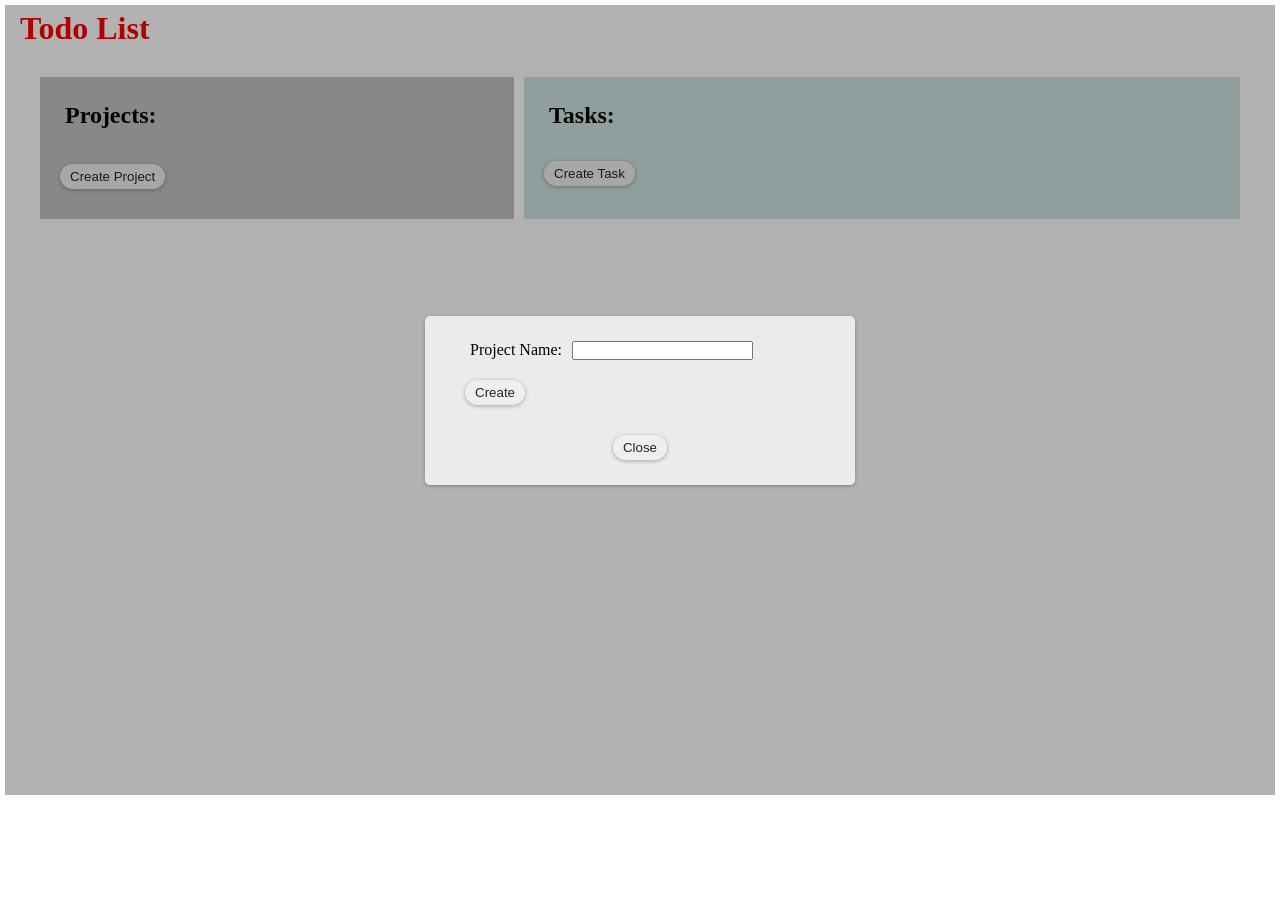
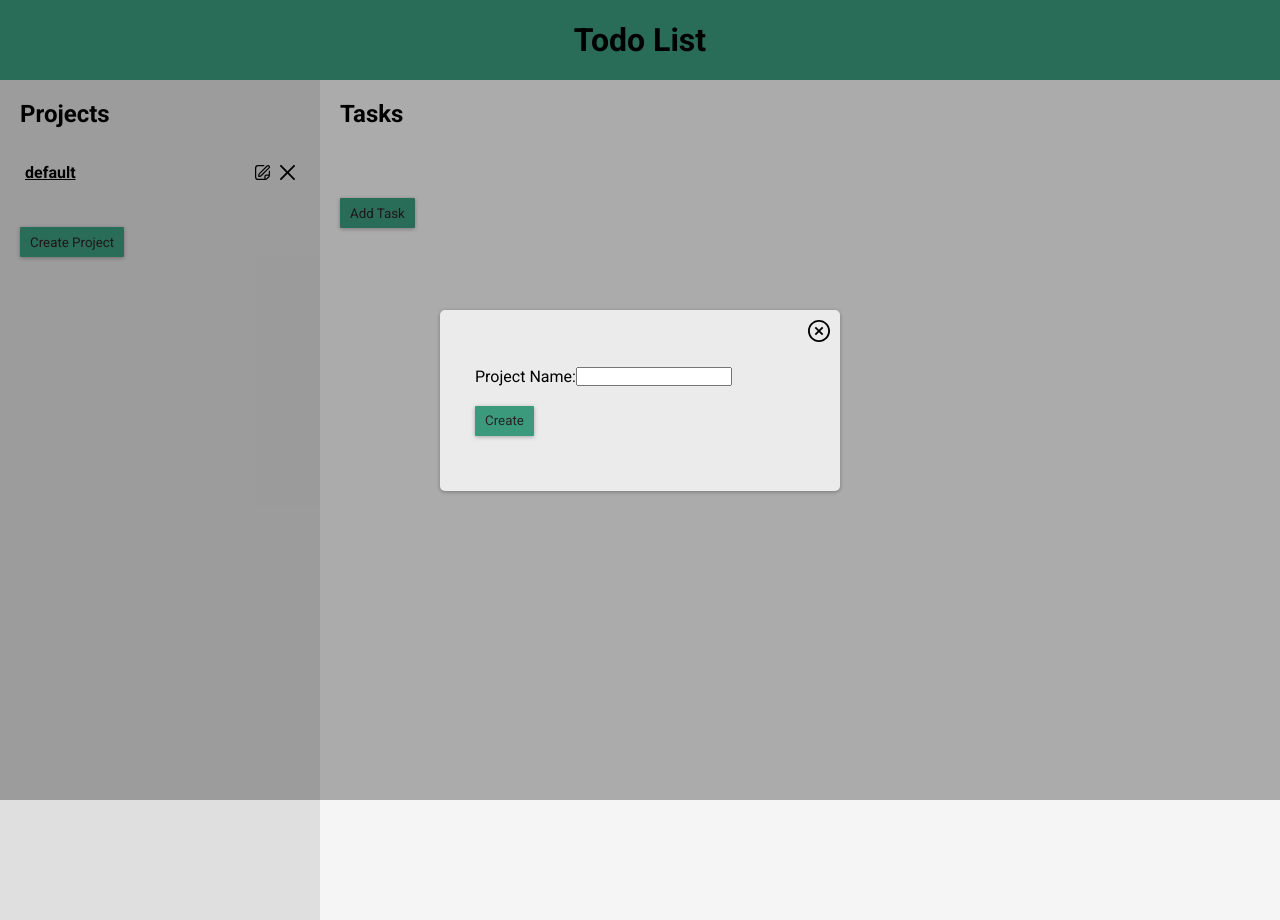
Before and after one commit to jandrews66/todo-list, a website built with webpack: page dist/index.html in a window 1280 px wide. Both pictures are taken after a click on the button "Create Project". Before the commit the page ends 800 px from the top, so only its background shows below. Built offline with nearby package versions, Linux system fonts and the light colour scheme.

Commit message:
Edit render functions to not fire when array is empty. Edit styling.

```diff
--- a/src/dom.js
+++ b/src/dom.js
@@ -1,5 +1,7 @@
 import { projectFactory } from './project.js';
 import { taskFactory } from './task.js'
+import { format, parseISO } from "date-fns"
+
 
 let projectArray = [];
 
@@ -23,9 +25,9 @@ function populateStorage(){
 function createDefaultProj(){
     const defaultProj = projectFactory("default")
     addProjectToArray(defaultProj)
-    projModule.setProj(defaultProj);
-    updateProjectHeading(defaultProj.name)
-    renderProjects();
+    changeProject(defaultProj)
+    displaySelectedProj();
+
 }
 
 const openProjBtn = document.getElementById("openProjModal");
@@ -67,6 +69,7 @@ function createTasks(){
         let newTask = taskFactory(task_title.value, task_details.value, due_date.value, priority.value)
         addTaskToProj(newTask)
         taskForm.reset();
+        taskModal.classList.remove("open")
     })
 
 }
@@ -82,6 +85,9 @@ function renderTasks(){
     const todoList = document.getElementById("todo-list")
     todoList.innerHTML = "";
     let project = projModule.getProj()
+    if (project.array.length == 0){
+        return
+    }
     project.array.forEach(function (task) {
         const taskItem = document.createElement("li")
         taskItem.id = task.title
@@ -98,6 +104,11 @@ const render = function(obj, node){
     const p = document.createElement('p')
     p.innerHTML = obj.title
     node.appendChild(p)
+
+    const span = document.createElement('span')
+    span.innerHTML = convertDate(obj.dueDate)
+    node.appendChild(span)
+
     const starIcon = document.createElement('img')
     starIcon.setAttribute('src', '../src/imgs/star.svg')
     node.appendChild(starIcon)
@@ -111,7 +122,6 @@ const render = function(obj, node){
     }
 }
 
-
 const projectForm = document.getElementById('project-form')
 
 function createProjects(){
@@ -122,6 +132,8 @@ function createProjects(){
         addProjectToArray(newProj)
         changeProject(newProj)
         projectForm.reset();
+        projModal.classList.remove("open")
+
     })
 
 }
@@ -146,6 +158,10 @@ const projModule = {
 function renderProjects(){
     const projectList = document.getElementById("project-list")
     projectList.innerHTML = "";
+    if (projectArray.length == 0){
+        return
+    }
+
     projectArray.forEach(function (project) {
         const projectItem = document.createElement("li")
         projectItem.id = project.name
@@ -309,5 +325,10 @@ function displaySelectedProj(){
     projLi.classList.add("selProj")
 }
 
+//change dueDate format - e.g, 08-Mar
+const convertDate = function(dateString){
+    const date = (format(parseISO(dateString), "dd-MMM"));
+    return date
+}
 
 export {createTasks, createProjects, createDefaultProj, init}
--- a/src/style.css
+++ b/src/style.css
@@ -1,48 +1,70 @@
+@import url('https://fonts.googleapis.com/css2?family=Roboto:wght@300;400;500;700&display=swap');
+
+
 * {
-    margin: 5px;
-    padding: 0;
+    margin: 0px;
+    padding: 0px;
+    font-family: 'Roboto', sans-serif;
 }
 
+body {
+    display: grid;
+    background-color: rgb(245, 245, 245);
 
+}
+#header {
+    background-color: rgb(59, 154, 124);
+    height: 10vh;
+    display: flex;
+    align-items: center;
+    justify-content: center;
+}
 #content {
     display: grid;
-    grid-template-columns: 2fr 3fr;
-    padding: 20px;
-
+    grid-rows: 1 / 2;
+    grid-template-columns: 1fr 3fr;
 }
 
 #project-menu {
+    background-color: rgb(223, 223, 223);
     grid-column: 1 / 2;
-    display: grid;
-    background-color: rgb(195, 195, 195);
+    display: flex;
+    flex-direction: column;
+    gap: 30px;
     padding: 20px;
 }
 
 #task-content {
     grid-column: 2 / 3;
-    display: grid;
+    display: flex;
+    flex-direction: column;
+    gap: 30px;
     padding: 20px;
-    background-color: rgb(206, 226, 226);
+    height: 100vh;
+    padding-right: 20vh;
 
-}
-h1 {
-    color:red;
 }
 
 ul {
     list-style-type: none;
 }
 
+#todo-list > li {
+    border-bottom: 2px solid rgba(255, 255, 255, 0.6);
+
+}
 li {
     display: flex;
     align-content: center;
+    padding: 5px;
 }
 
 li > p {
     margin-right: auto;
 }
 button {
-    border-radius: 20px;
+    background-color: rgb(59, 154, 124);
+    border-radius: 1px;
     border: 0;
     box-shadow: 0 1px 4px rgba(0, 0, 0, 0.3);
     color: rgb(41, 35, 35);
@@ -50,7 +72,7 @@ button {
     padding: 5px 10px;
     margin: 10px 0 10px 0;
     max-width: fit-content;
-    max-height: fit-content;
+    height: 30px;
 }
 
 button:active {
@@ -65,7 +87,7 @@ button:active {
     left: 0;
     right: 0;
     bottom: 0;
-    transition: all 0.3s ease-in-out;
+    transition: all 0.1s ease-in-out;
     z-index: -1;
     display: flex;
     align-items: center;
@@ -81,11 +103,16 @@ button:active {
     background-color: rgb(235, 235, 235);
     border-radius: 5px;
     box-shadow: 0 1px 4px rgba(0, 0, 0, 0.3);
-    padding: 15px 25px;
+    padding: 10px;
     text-align: center;
-    width: 380px
+    width: 380px;
+    display: flex;
+    flex-direction: column;
 }
 
+form {
+    padding: 20px;
+}
 .hide-btn {
     opacity: 0;
     display: none;
@@ -95,9 +122,16 @@ button:active {
 img[src$='.svg']{
     width: 15px;
     cursor: pointer;
+    padding-left: 10px;
 
 }
 
+img[src$='xmark.svg']{
+    width: 22px;
+    display: flex;
+    align-self: flex-end;
+    padding: 0px;
+}
 .low {
     filter: invert(86%) sepia(5%) saturate(5889%) hue-rotate(59deg) brightness(80%) contrast(74%);
 }
@@ -112,4 +146,5 @@ img[src$='.svg']{
 
 .selProj {
     text-decoration: underline;
+    font-weight: bold;
 }
--- a/src/task.js
+++ b/src/task.js
@@ -1,11 +1,9 @@
-import { format, parseISO } from "date-fns"
-
 const taskFactory = (title, details, dueDate, priority) => {
 
     let task = {};
     task.title = title
     task.details = details
-    task.dueDate = convertDate(dueDate)
+    task.dueDate = dueDate
     task.priority = priority
 
     return {
@@ -16,10 +14,4 @@ const taskFactory = (title, details, dueDate, priority) => {
     }
 }
 
-//change dueDate format - e.g, 08-Mar
-const convertDate = function(dateString){
-    const date = (format(parseISO(dateString), "dd-MMM"));
-    return date
-}
-
 export {taskFactory}
```
Also changed, not shown: dist/index.html, dist/main.js, src/imgs/circle-xmark.svg (added).
